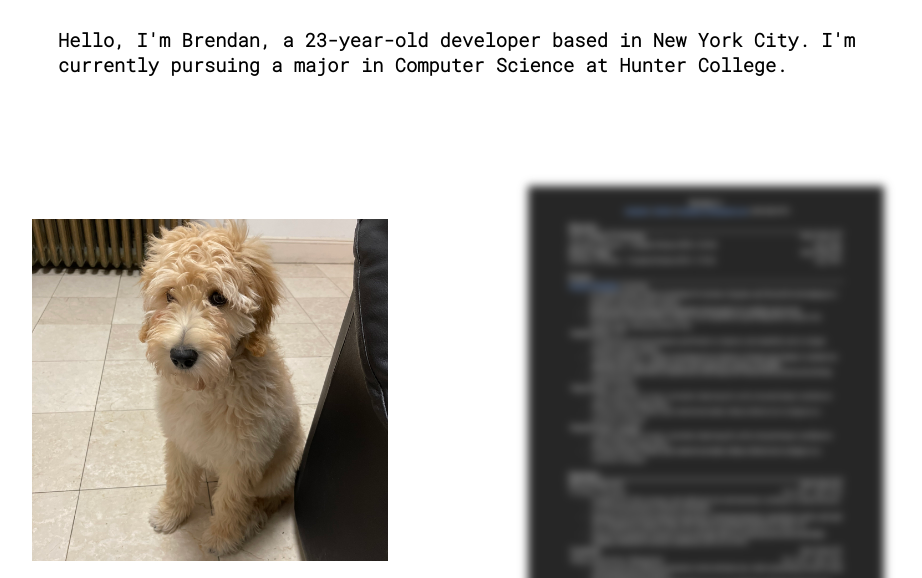
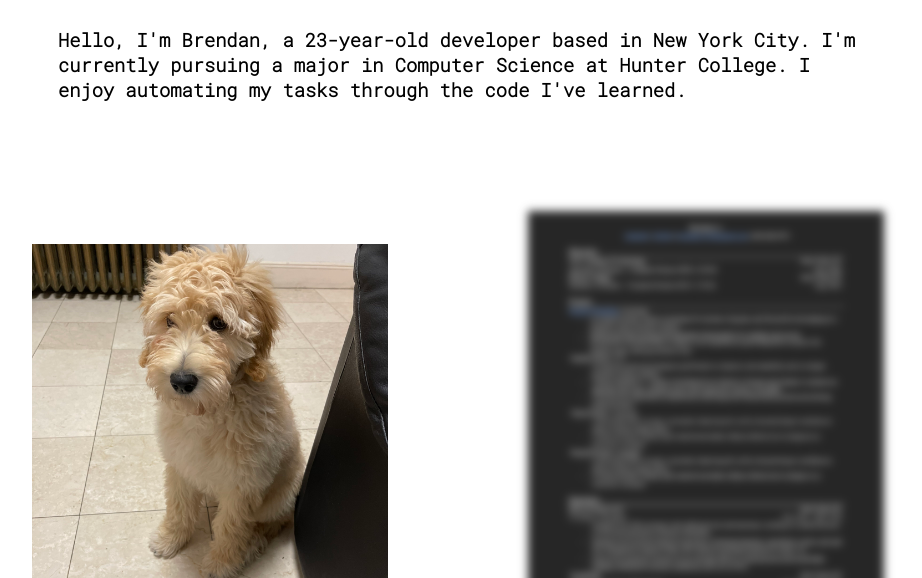
Before and after one commit to brendanle/brendanle.github.io, a plain HTML site: page index.html in a window 1280 px wide. Shown: the part 136-714 px from the top of the page, without its empty margins (182-1104 px from the left). Drawn offline with Linux system fonts and the light colour scheme; no server answers.

Commit message:
added to about-me

```diff
--- a/index.html
+++ b/index.html
@@ -21,8 +21,7 @@
     </div>
 
     <div class="about-me">
-        <h3 class=>Hello, I'm Brendan, a 23-year-old developer based in New York City. I'm currently pursuing a major in Computer Science at Hunter College.</h3>
-
+        <h3 class=>Hello, I'm Brendan, a 23-year-old developer based in New York City. I'm currently pursuing a major in Computer Science at Hunter College. I enjoy automating my tasks through the code I've learned.</h3>
     </div>
 
     <div class="container">
```
